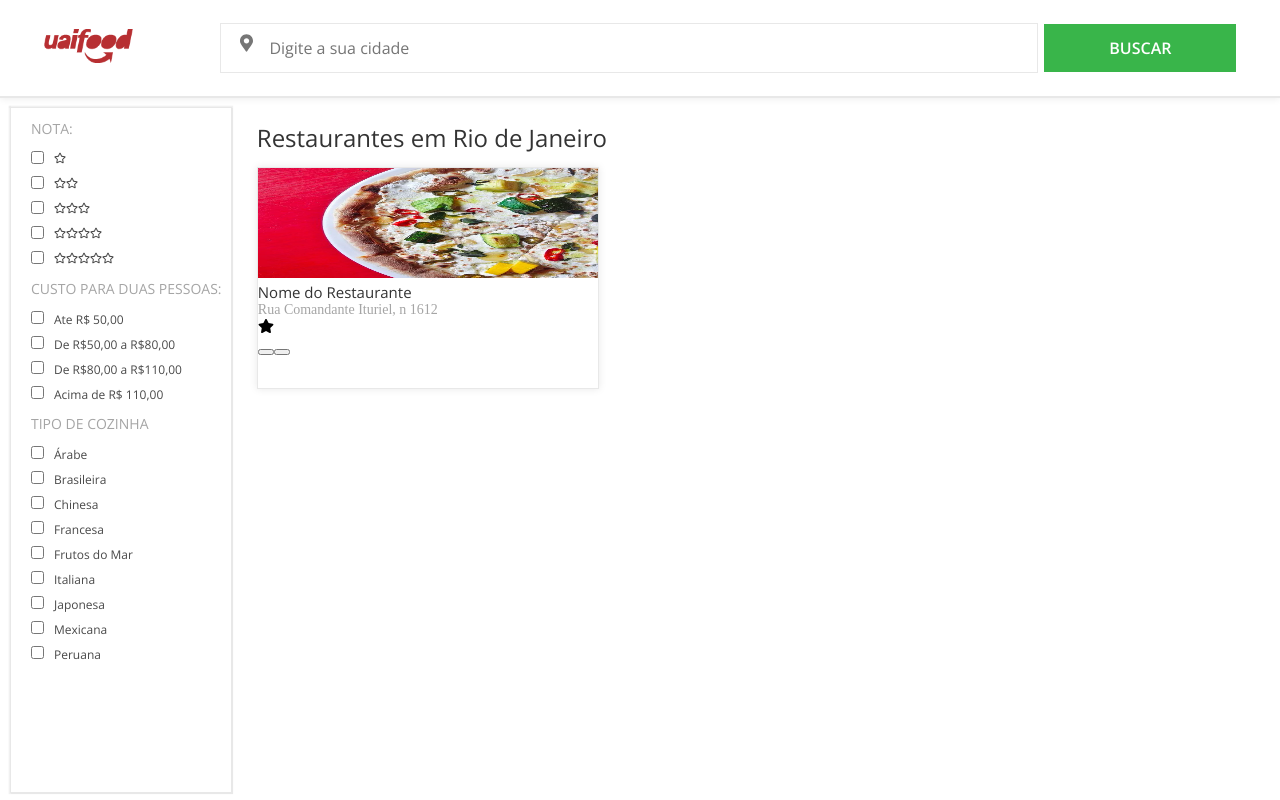
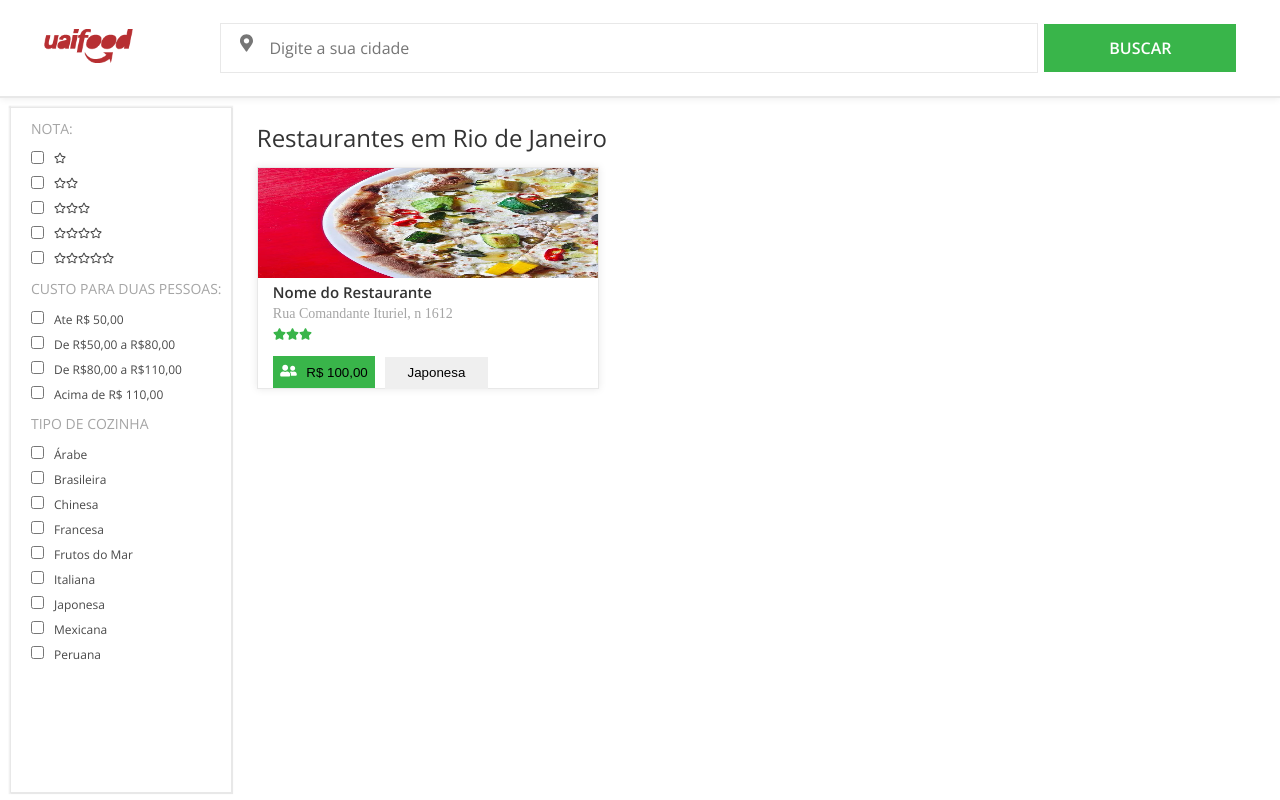
Before and after one commit to maxassis/desafio-evnt, a React (Create React App) app: page /restaurantes in a window 1280 px wide. Built offline with nearby package versions, Linux system fonts and the light colour scheme.

Commit message:
mehorando os cards

```diff
--- a/src/components/estabelecimentos/index.js
+++ b/src/components/estabelecimentos/index.js
@@ -2,6 +2,7 @@ import React from "react";
 import * as S from "./styles";
 import pizza from "../assets/pizza.webp";
 import { FaStar } from "react-icons/fa";
+import { FaUserFriends } from "react-icons/fa";
 
 function Estabelecimentos() {
   return (
@@ -17,10 +18,17 @@ function Estabelecimentos() {
               <S.Nome>Nome do Restaurante</S.Nome>
               <S.Endereco>Rua Comandante Ituriel, n 1612</S.Endereco>
               <S.Stars>
-                <FaStar />
+                <FaStar style={{ color: "#39b54a", width: "13px" }} />
+                <FaStar style={{ color: "#39b54a", width: "13px" }} />
+                <FaStar style={{ color: "#39b54a", width: "13px" }} />
               </S.Stars>
-              <S.Btn></S.Btn>
-              <S.Btn2></S.Btn2>
+              <S.Btn>
+                <FaUserFriends
+                  style={{ color: "#FFF", width: "17px", marginRight: "9px" }}
+                />
+                R$ 100,00
+              </S.Btn>
+              <S.Btn2>Japonesa</S.Btn2>
             </S.Dados>
           </S.Produto>
         </S.GridProdutos>
--- a/src/components/estabelecimentos/styles.js
+++ b/src/components/estabelecimentos/styles.js
@@ -48,15 +48,35 @@ export const Nome = styled.p`
   font-family: "Open Sans", sans-serif;
   color: #333;
   font-size: 15px;
+  font-weight: 600;
+  margin-left: 15px;
 `;
 
 export const Endereco = styled.p`
   color: #a5a5a5;
   font-size: 14px;
+  font-weight: 300;
+  margin-left: 15px;
+  margin-top: 4px;
 `;
 
-export const Stars = styled.p``;
+export const Stars = styled.p`
+  margin-left: 15px;
+  margin-top: 4px;
+`;
 
-export const Btn = styled.button``;
+export const Btn = styled.button`
+  width: 8vw;
+  height: 4vh;
+  background-color: #39b54a;
+  margin-left: 15px;
+  margin-top: 10px;
+  border: none;
+`;
 
-export const Btn2 = styled.button``;
+export const Btn2 = styled.button`
+  width: 8vw;
+  height: 4vh;
+  margin-left: 10px;
+  border: none;
+`;
```
